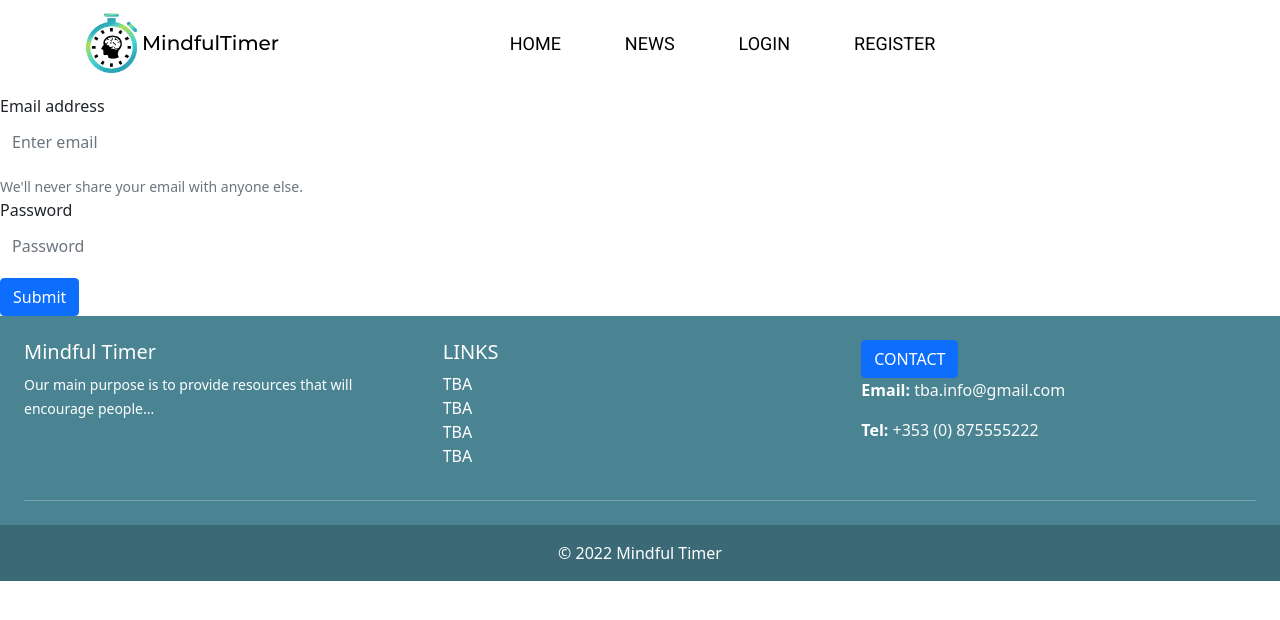
After one commit to kuzGo/January-2022-Hackathon, a Flask app: template templates/contact.html in a window 1280 px wide. The commit adds this page. Shown: the top 620 px of the page. Run offline with Flask 2, Linux system fonts and the light colour scheme; the template is opened without the code that fills it, so the values that code supplies are empty; the visitor is signed in with stand-in values (Sample User, id 1); parts of the project's set-up code (start-up, migrations or seed data) failed here and were passed over; some libraries are stand-ins or nearby versions.

Commit message:
Add basic  contact modal functionality

```diff
--- /dev/null
+++ b/templates/contact.html
@@ -0,0 +1,17 @@
+{% extends "flask_user_layout.html" %}
+{% block content %}
+
+<form>
+    <div class="form-group">
+      <label for="exampleInputEmail1">Email address</label>
+      <input type="email" class="form-control" id="exampleInputEmail1" aria-describedby="emailHelp" placeholder="Enter email">
+      <small id="emailHelp" class="form-text text-muted">We'll never share your email with anyone else.</small>
+    </div>
+    <div class="form-group">
+      <label for="exampleInputPassword1">Password</label>
+      <input type="password" class="form-control" id="exampleInputPassword1" placeholder="Password">
+    </div>
+
+    <button type="submit" class="btn btn-primary">Submit</button>
+  </form>
+  {% endblock  %}
--- a/templates/flask_user_layout.html
+++ b/templates/flask_user_layout.html
@@ -122,6 +122,36 @@
         {% endblock %}
     </div>
 
+
+  <!-- Modal -->
+  <div class="modal fade" id="exampleModal" tabindex="-1" aria-labelledby="exampleModalLabel" aria-hidden="true">
+    <div class="modal-dialog">
+      <div class="modal-content">
+        <div class="modal-header">
+          <h5 class="modal-title" id="exampleModalLabel">Contact Us</h5>
+          <button type="button" class="btn-close" data-bs-dismiss="modal" aria-label="Close"></button>
+        </div>
+        <div class="modal-body">
+            <form class="px-4 py-3">
+                <div class="mb-3">
+                    <label for="exampleDropdownFormEmail1" class="form-label">Email address</label>
+                    <input type="email" class="form-control" id="exampleDropdownFormEmail1" placeholder="email@example.com" required>
+                </div>
+                <div class="mb-3">
+                    <label for="exampleDropdownFormPassword1" class="form-label">Password</label>
+                    <input type="password" class="form-control" id="exampleDropdownFormPassword1" placeholder="Password">
+                </div>
+                <div class="form-floating">
+                    <textarea class="form-control" placeholder="Leave a comment here" id="floatingTextarea"></textarea>
+                    <label for="floatingTextarea">Comments</label>
+                </div>
+                <button type="submit" class="btn btn-primary">Sign in</button>
+            </form>
+        </div>
+        </div>
+      </div>
+    </div>
+  </div>
     {% block main %}
     {% block content %}{% endblock %}
     {% endblock %}
@@ -156,7 +186,10 @@
                     </ul>
                 </div>
                 <div class="col-lg-4 col-md-6 mb-4 mb-md-0 footer-contact">
-                    <h5 class="text-uppercase">contact</h5>
+                            <!-- Button trigger modal -->
+                            <button type="button" class="btn btn-primary text-uppercase" data-bs-toggle="modal" data-bs-target="#exampleModal">
+                                contact
+                            </button>
                     <p class="footer-email">
                         <strong>Email:</strong>
                         <a href="mailto:tba.info@gmail.com">
@@ -186,6 +219,9 @@
     <!-- Internal script file -->
     <!-- Message Chip Timeout -->
     <script src="{{ url_for('static', filename = 'js/message.js') }}"></script>
+    <script>$('#myModal').on('shown.bs.modal', function () {
+        $('#myInput').trigger('focus')
+      })</script>
     {# *** Allow sub-templates to insert extra html to the bottom of the body *** #}
     {% block extra_js %}{% endblock %}
 </body>
```
